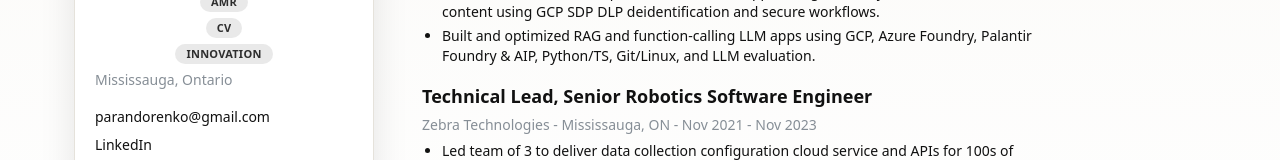
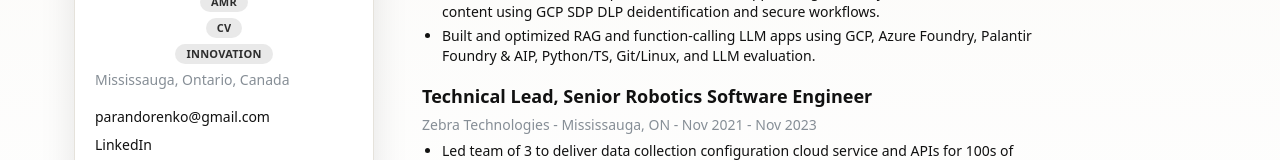
Before and after one commit to parandor/parandor.github.io, a React (Vite) app: page / in a window 1280 px wide. Shown: the part 462-622 px from the top of the page. Built offline with nearby package versions, Linux system fonts and the light colour scheme.

Commit message:
feat: update location to include Canada

```diff
--- a/src/data/cvData.ts
+++ b/src/data/cvData.ts
@@ -1,8 +1,8 @@
 export const cv = {
   name: 'Peter Arandorenko',
   headline: 'Generative AI, Solutions Architecture, Robotics, AMR, CV, Innovation',
-  location: 'Mississauga, Ontario',
-  address: 'Mississauga, Ontario',
+  location: 'Mississauga, Ontario, Canada',
+  address: 'Mississauga, Ontario, Canada',
   email: 'parandorenko@gmail.com',
   photo: '/profile.jpg',
   lastUpdated: '2026-02-12',
```
